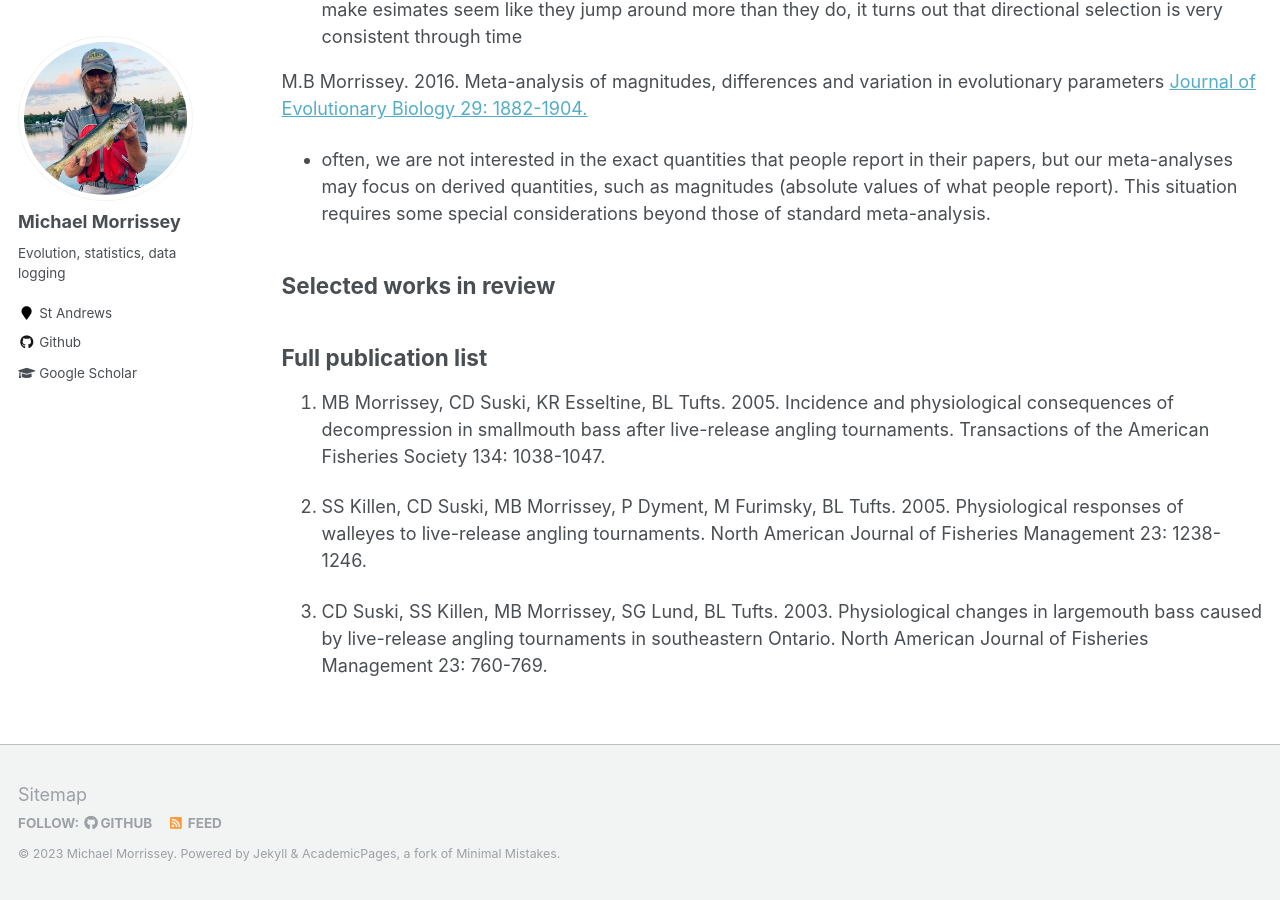
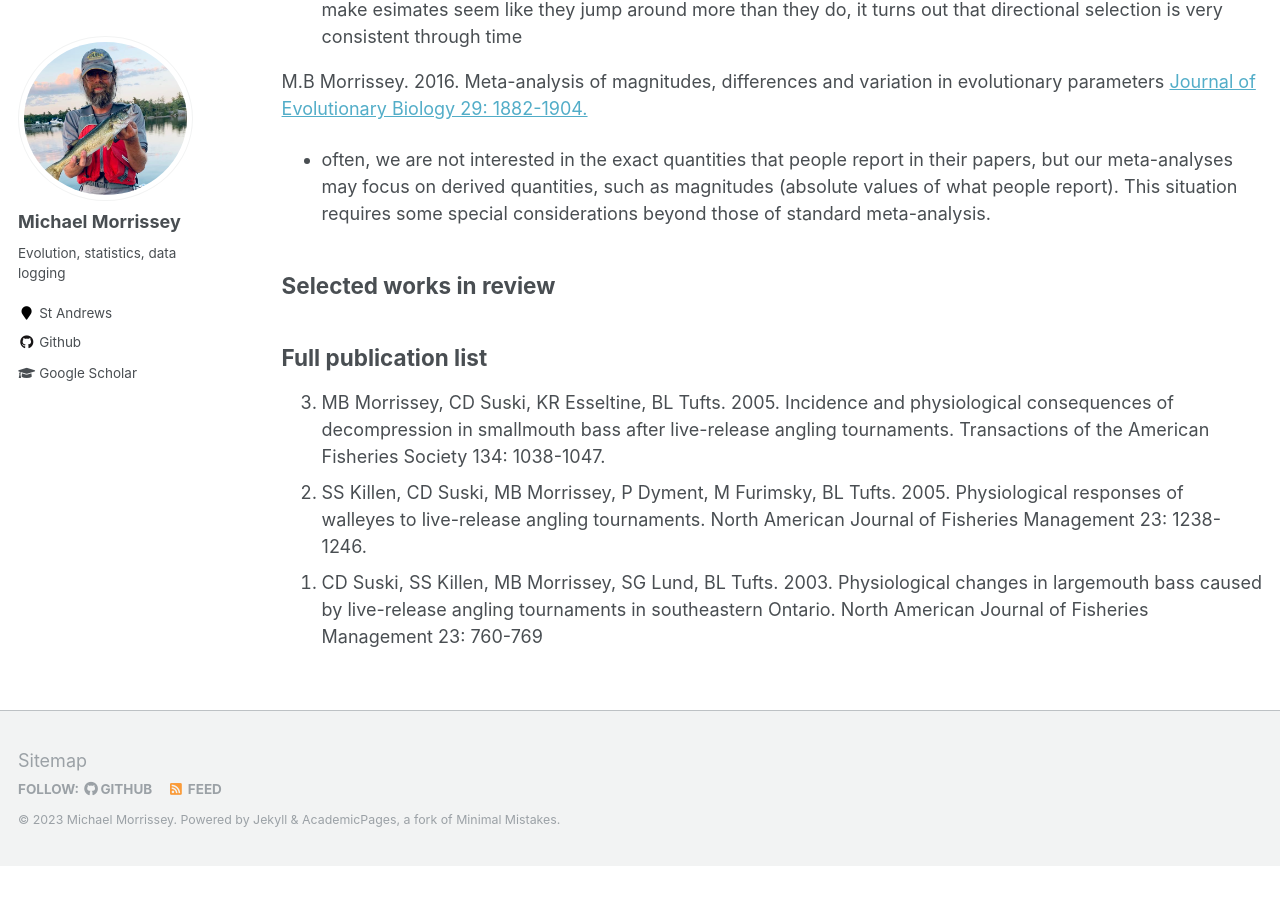
Before and after one commit to mbmorrissey/mbmorrissey.github.io, a Jekyll site: the page built from _pages/publications.md, in a window 1280 px wide and 900 px high, scrolled down 1370 px. Built offline with Jekyll 4.4.1, drawn with Linux system fonts in a browser that asks for light colours; after the commit the page ends 2236 px from its top, so only the background shows below that.

```diff
--- a/_pages/publications.md
+++ b/_pages/publications.md
@@ -60,9 +60,6 @@ M.B Morrissey. 2016. Meta-analysis of magnitudes, differences and variation in e
 ## Full publication list
 
 0. MB Morrissey, CD Suski, KR Esseltine, BL Tufts. 2005. Incidence and physiological consequences of decompression in smallmouth bass after live-release angling tournaments. Transactions of the American Fisheries Society 134: 1038-1047.
-
 0. SS Killen, CD Suski, MB Morrissey, P Dyment, M Furimsky, BL Tufts. 2005. Physiological responses of walleyes to live-release angling tournaments. North American Journal of Fisheries Management 23: 1238-1246.
-
-0. CD Suski, SS Killen, MB Morrissey, SG Lund, BL Tufts. 2003. Physiological changes in largemouth bass caused by live-release angling tournaments in southeastern Ontario. North American Journal of Fisheries Management 23: 760-769.
-
+0. CD Suski, SS Killen, MB Morrissey, SG Lund, BL Tufts. 2003. Physiological changes in largemouth bass caused by live-release angling tournaments in southeastern Ontario. North American Journal of Fisheries Management 23: 760-769
 {: reversed="reversed"}
```
